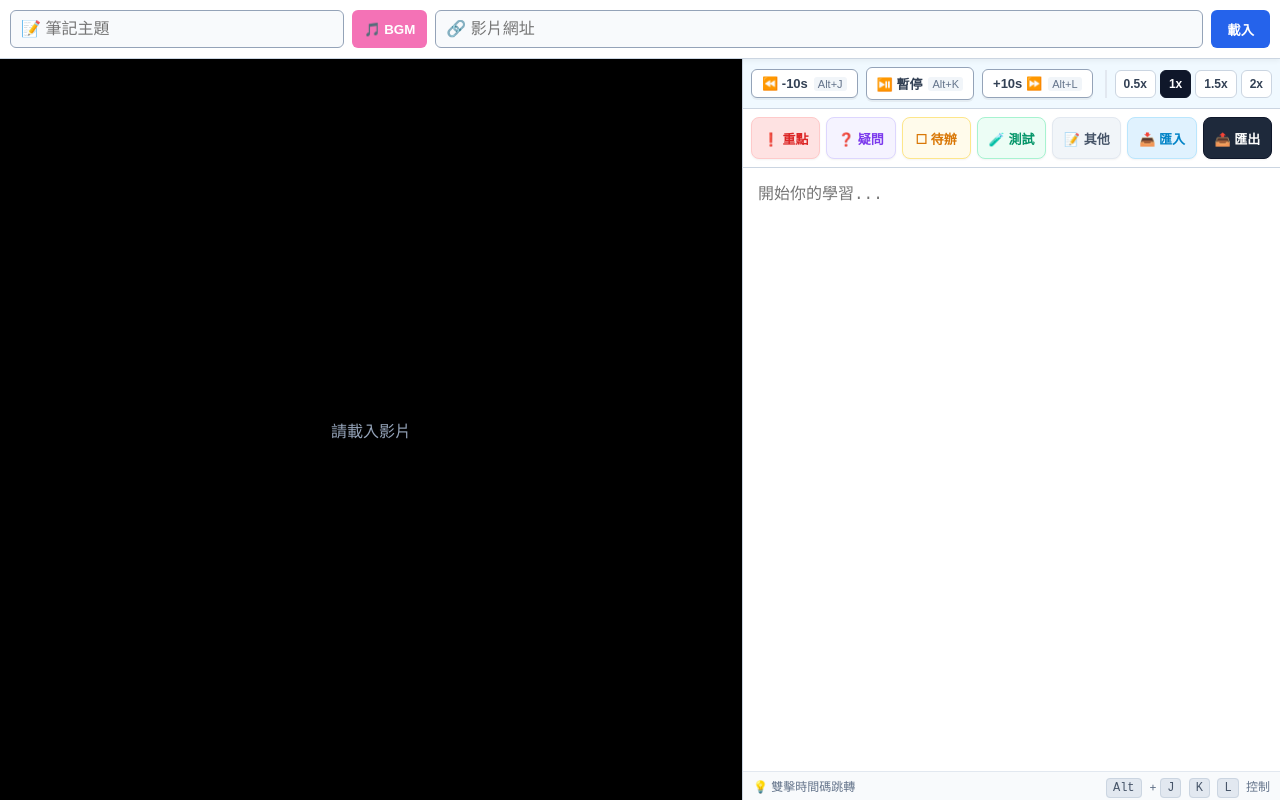
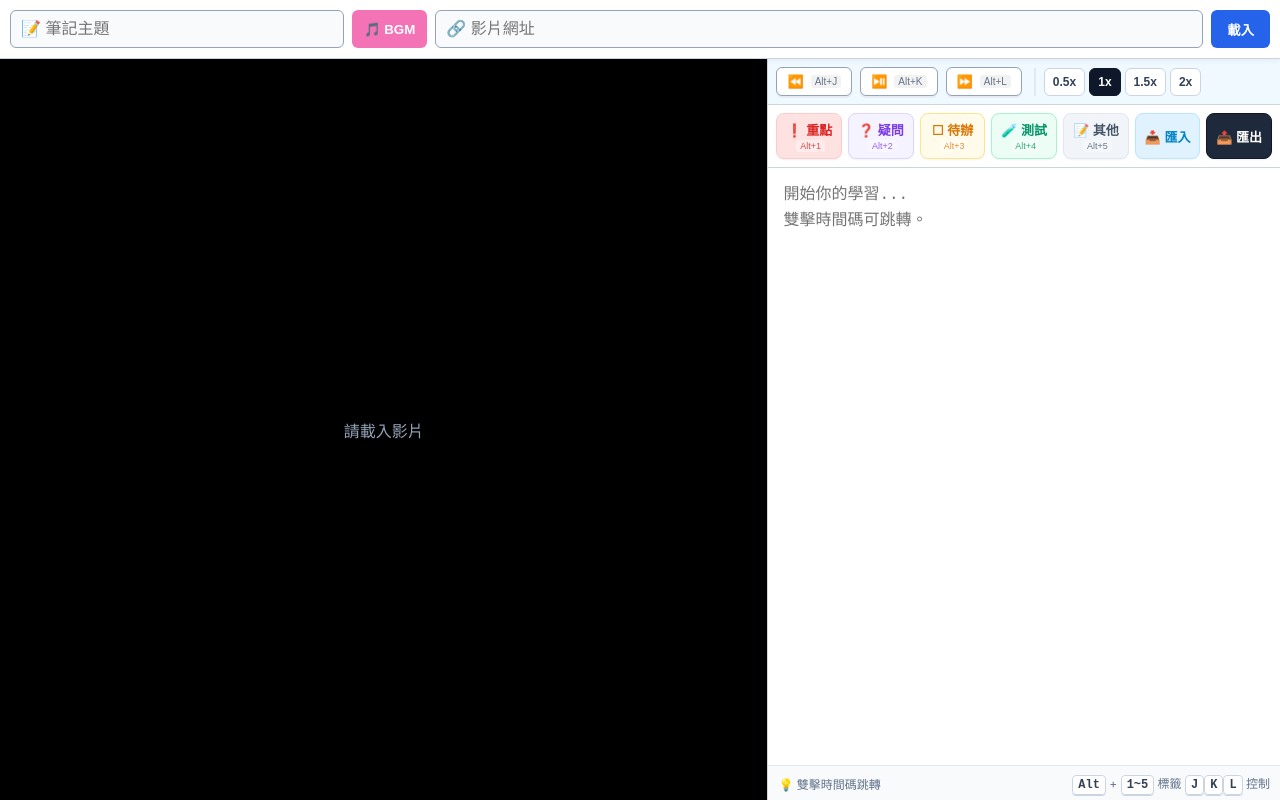
Before and after one commit to progress01/ytread, a plain HTML site: page index.html in a window 1280 px wide. Drawn offline with Linux system fonts and the light colour scheme.

Commit message:
Update index.html

```diff
--- a/index.html
+++ b/index.html
@@ -3,7 +3,7 @@
 <head>
     <meta charset="UTF-8">
     <meta name="viewport" content="width=device-width, initial-scale=1.0, maximum-scale=1.0, user-scalable=no">
-    <title>極速筆記工作站 (快捷鍵版)</title>
+    <title>極速筆記工作站 (全鍵盤版)</title>
     <style>
         :root {
             --primary: #2563eb;
@@ -82,7 +82,7 @@
         /* --- 🎮 影片控制列 --- */
         .video-controls {
             padding: 8px;
-            background: #f0f9ff; /* 淡藍色背景突顯控制區 */
+            background: #f0f9ff;
             border-bottom: 1px solid var(--border);
             display: flex;
             gap: 8px;
@@ -92,7 +92,7 @@
 
         .ctrl-btn {
             background: white;
-            border: 1px solid #94a3b8; /* 加深邊框 */
+            border: 1px solid #94a3b8;
             border-radius: 6px;
             padding: 6px 10px;
             font-size: 13px;
@@ -103,18 +103,18 @@
             gap: 4px;
             font-weight: 600;
             color: #334155;
-            box-shadow: 0 2px 0 rgba(0,0,0,0.05); /* 立體感 */
+            box-shadow: 0 2px 0 rgba(0,0,0,0.05);
         }
         .ctrl-btn:active { transform: translateY(2px); box-shadow: none; }
         .ctrl-btn:hover { border-color: var(--primary); color: var(--primary); }
 
-        /* 快捷鍵提示字 (灰色小字) */
+        /* 快捷鍵提示字 */
         .kbd-hint {
-            font-size: 11px;
+            font-size: 10px;
             color: #64748b;
             font-weight: normal;
-            margin-left: 2px;
-            background: #f1f5f9;
+            margin-left: 3px;
+            background: rgba(0,0,0,0.05);
             padding: 1px 4px;
             border-radius: 3px;
         }
@@ -135,12 +135,22 @@
         }
 
         .action-btn {
-            height: 42px; border: 1px solid transparent; border-radius: 8px;
+            height: 46px; /* 稍微加高以容納提示字 */
+            border: 1px solid transparent; border-radius: 8px;
             font-size: 13px; font-weight: 600; cursor: pointer;
-            display: flex; justify-content: center; align-items: center; gap: 3px;
+            display: flex; flex-direction: column; /* 改為垂直排列 */
+            justify-content: center; align-items: center; gap: 1px;
             box-shadow: 0 1px 2px rgba(0,0,0,0.05); transition: all 0.1s;
         }
         .action-btn:active { transform: scale(0.97); }
+
+        /* 讓按鈕內的快捷鍵提示字更小 */
+        .action-btn .kbd-hint {
+            font-size: 9px;
+            background: rgba(255,255,255,0.4);
+            color: inherit; /* 跟隨按鈕文字顏色 */
+            opacity: 0.8;
+        }
 
         .btn-imp { background: #fee2e2; color: #dc2626; border-color: #fecaca; }
         .btn-que { background: #f5f3ff; color: #7c3aed; border-color: #ddd6fe; }
@@ -150,23 +160,12 @@
         .btn-import { background: #e0f2fe; color: #0284c7; border-color: #bae6fd; }
         .btn-copy { background: #1e293b; color: #fff; border: 1px solid #0f172a; }
 
-        .panel {
-            display: none; padding: 10px; background: #f1f5f9;
-            border-bottom: 1px solid var(--border); animation: slideDown 0.2s ease-out;
-        }
-        @keyframes slideDown { from { opacity: 0; transform: translateY(-10px); } to { opacity: 1; transform: translateY(0); } }
-
-        textarea.panel-input {
-            width: 100%; padding: 10px; border: 1px solid #cbd5e1;
-            border-radius: 6px; font-size: 14px; margin-bottom: 8px; font-family: monospace;
-        }
+        .panel { display: none; padding: 10px; background: #f1f5f9; border-bottom: 1px solid var(--border); }
+        textarea.panel-input { width: 100%; padding: 10px; border: 1px solid #cbd5e1; border-radius: 6px; font-size: 14px; margin-bottom: 8px; font-family: monospace; }
         .btn-confirm { width: 100%; padding: 10px; border: none; border-radius: 6px; cursor: pointer; font-weight: bold; color: white; }
         .bg-blue { background: #0284c7; } .bg-pink { background: #ec4899; }
 
-        #status-bar {
-            font-size: 12px; padding: 4px 10px; background: #fffbeb; color: #d97706;
-            text-align: center; display: none; border-bottom: 1px solid #fde68a;
-        }
+        #status-bar { font-size: 12px; padding: 4px 10px; background: #fffbeb; color: #d97706; text-align: center; display: none; border-bottom: 1px solid #fde68a; }
 
         textarea#notes {
             flex: 1; width: 100%; padding: 15px; border: none; resize: none;
@@ -175,10 +174,13 @@
 
         /* 底部操作指南 */
         .footer-guide {
-            font-size: 12px; color: #64748b; padding: 5px 10px; background: #f8fafc; border-top: 1px solid #e2e8f0; display: flex; justify-content: space-between;
+            font-size: 12px; color: #64748b; padding: 8px 10px; background: #f8fafc; border-top: 1px solid #e2e8f0;
+            display: flex; flex-wrap: wrap; gap: 10px; justify-content: space-between; align-items: center;
         }
         .key-badge {
-            background: #e2e8f0; color: #475569; padding: 2px 6px; border-radius: 4px; font-family: monospace; margin-right: 4px; border: 1px solid #cbd5e1;
+            background: #fff; color: #334155; padding: 2px 5px; border-radius: 4px;
+            font-family: monospace; border: 1px solid #cbd5e1; font-weight: bold;
+            box-shadow: 0 1px 0 #cbd5e1;
         }
 
         /* RWD */
@@ -198,6 +200,8 @@
             }
             #note-section { flex: 1; min-height: 500px; }
             .btn-import, .btn-copy { grid-column: span 2; }
+            /* 手機版隱藏某些太小的快捷鍵提示，避免擁擠 */
+            .action-btn .kbd-hint { display: none; }
         }
     </style>
 </head>
@@ -217,8 +221,7 @@
 <div id="status-bar" id="statusMsg"></div>
 
 <div id="bgm-panel" class="panel" style="background: #fce7f3;">
-    <textarea id="bgm-list" class="panel-input" style="height: 100px;"
-        placeholder="貼上多首 YouTube 網址..."></textarea>
+    <textarea id="bgm-list" class="panel-input" style="height: 100px;" placeholder="貼上多首 YouTube 網址..."></textarea>
     <button class="btn-confirm bg-pink" onclick="startBgmLoop()">▶️ 循環播放</button>
 </div>
 
@@ -231,9 +234,9 @@
 
     <div id="note-section">
         <div class="video-controls">
-            <button class="ctrl-btn" onclick="seekVideo(-10)">⏪ -10s <span class="kbd-hint">Alt+J</span></button>
-            <button class="ctrl-btn" onclick="togglePlay()">⏯️ 暫停 <span class="kbd-hint">Alt+K</span></button>
-            <button class="ctrl-btn" onclick="seekVideo(10)">+10s ⏩ <span class="kbd-hint">Alt+L</span></button>
+            <button class="ctrl-btn" onclick="seekVideo(-10)">⏪ <span class="kbd-hint">Alt+J</span></button>
+            <button class="ctrl-btn" onclick="togglePlay()">⏯️ <span class="kbd-hint">Alt+K</span></button>
+            <button class="ctrl-btn" onclick="seekVideo(10)">⏩ <span class="kbd-hint">Alt+L</span></button>
 
             <div class="speed-group">
                 <button class="ctrl-btn speed-btn" onclick="setSpeed(0.5, this)">0.5x</button>
@@ -244,11 +247,21 @@
         </div>
 
         <div class="toolbar">
-            <button class="action-btn btn-imp" onclick="insertTag('重點')">❗ 重點</button>
-            <button class="action-btn btn-que" onclick="insertTag('疑問')">❓ 疑問</button>
-            <button class="action-btn btn-todo" onclick="insertTag('待辦')">☐ 待辦</button>
-            <button class="action-btn btn-test" onclick="insertTag('測試')">🧪 測試</button>
-            <button class="action-btn btn-oth" onclick="insertTag('其他')">📝 其他</button>
+            <button class="action-btn btn-imp" onclick="insertTag('重點')">
+                <span>❗ 重點</span> <span class="kbd-hint">Alt+1</span>
+            </button>
+            <button class="action-btn btn-que" onclick="insertTag('疑問')">
+                <span>❓ 疑問</span> <span class="kbd-hint">Alt+2</span>
+            </button>
+            <button class="action-btn btn-todo" onclick="insertTag('待辦')">
+                <span>☐ 待辦</span> <span class="kbd-hint">Alt+3</span>
+            </button>
+            <button class="action-btn btn-test" onclick="insertTag('測試')">
+                <span>🧪 測試</span> <span class="kbd-hint">Alt+4</span>
+            </button>
+            <button class="action-btn btn-oth" onclick="insertTag('其他')">
+                <span>📝 其他</span> <span class="kbd-hint">Alt+5</span>
+            </button>
             <button class="action-btn btn-import" onclick="toggleImportPanel()">📥 匯入</button>
             <button class="action-btn btn-copy" onclick="smartExport()">📤 匯出</button>
         </div>
@@ -258,16 +271,15 @@
             <button class="btn-confirm bg-blue" onclick="processImportManual()">確認匯入</button>
         </div>
 
-        <textarea id="notes" placeholder="開始你的學習..."></textarea>
+        <textarea id="notes" placeholder="開始你的學習...&#10;雙擊時間碼可跳轉。"></textarea>
 
         <div class="footer-guide">
-            <span>💡 雙擊時間碼跳轉</span>
-            <span>
+            <div>💡 雙擊時間碼跳轉</div>
+            <div>
                 <span class="key-badge">Alt</span> +
-                <span class="key-badge">J</span>
-                <span class="key-badge">K</span>
-                <span class="key-badge">L</span> 控制
-            </span>
+                <span class="key-badge">1~5</span> 標籤
+                <span class="key-badge">J</span><span class="key-badge">K</span><span class="key-badge">L</span> 控制
+            </div>
         </div>
     </div>
 </div>
@@ -281,12 +293,30 @@
     let isBgmMode = false;
     let bgmPlaylist = [];
 
+    // --- 全域快捷鍵監聽 ---
     document.addEventListener('keydown', function(e) {
         if (e.altKey) {
+            // 避免與瀏覽器預設快捷鍵衝突
+            let handled = true;
+
             switch(e.code) {
-                case 'KeyJ': e.preventDefault(); seekVideo(-10); break;
-                case 'KeyL': e.preventDefault(); seekVideo(10); break;
-                case 'KeyK': e.preventDefault(); togglePlay(); break;
+                // 右手區：控制影片
+                case 'KeyJ': seekVideo(-10); break;
+                case 'KeyL': seekVideo(10); break;
+                case 'KeyK': togglePlay(); break;
+
+                // 左手區：快速標籤 (支援主鍵盤數字鍵與數字鍵盤)
+                case 'Digit1': case 'Numpad1': insertTag('重點'); break;
+                case 'Digit2': case 'Numpad2': insertTag('疑問'); break;
+                case 'Digit3': case 'Numpad3': insertTag('待辦'); break;
+                case 'Digit4': case 'Numpad4': insertTag('測試'); break;
+                case 'Digit5': case 'Numpad5': insertTag('其他'); break;
+
+                default: handled = false;
+            }
+
+            if(handled) {
+                e.preventDefault(); // 防止瀏覽器觸發其他行為
             }
         }
     });
```
